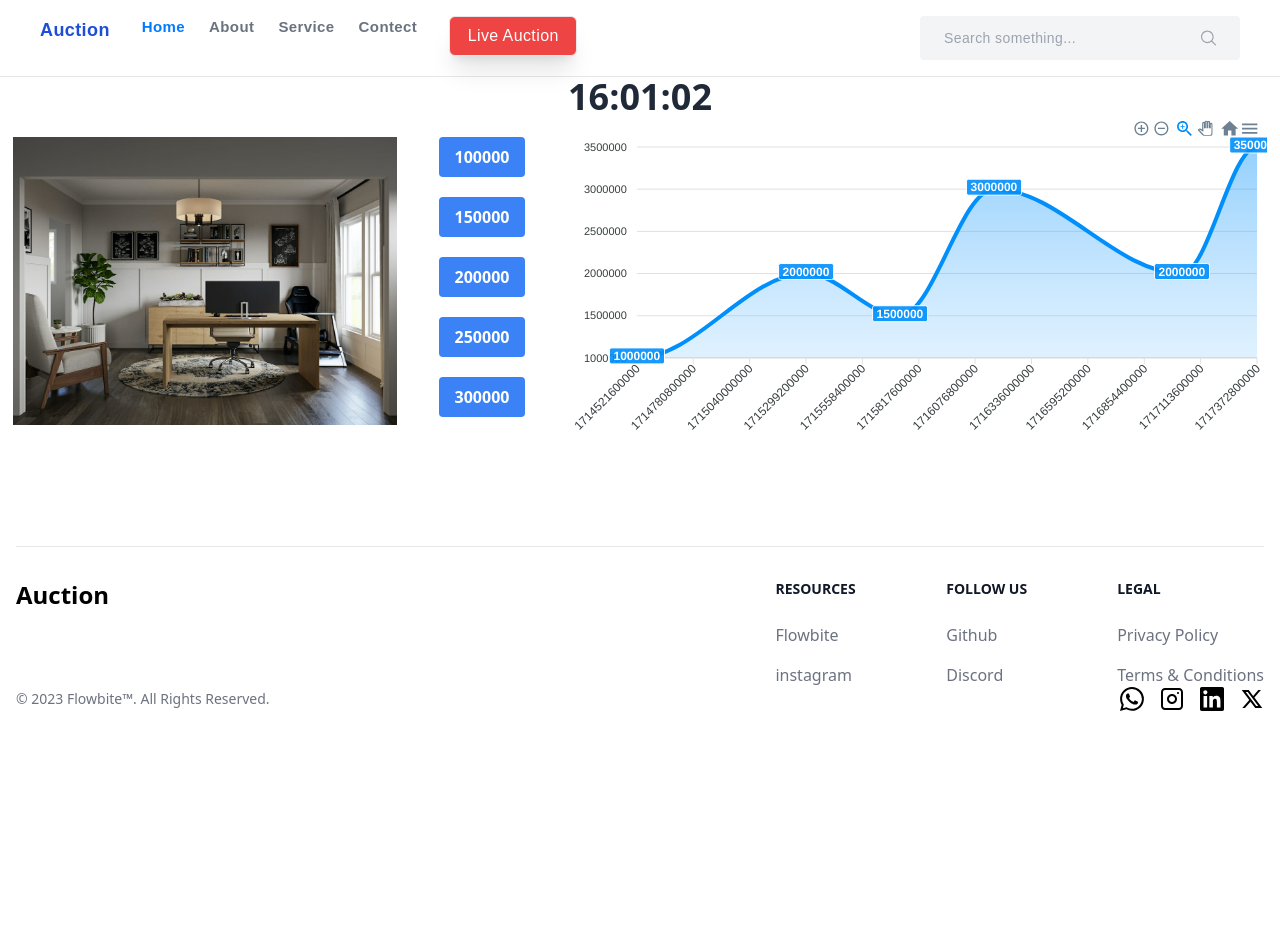
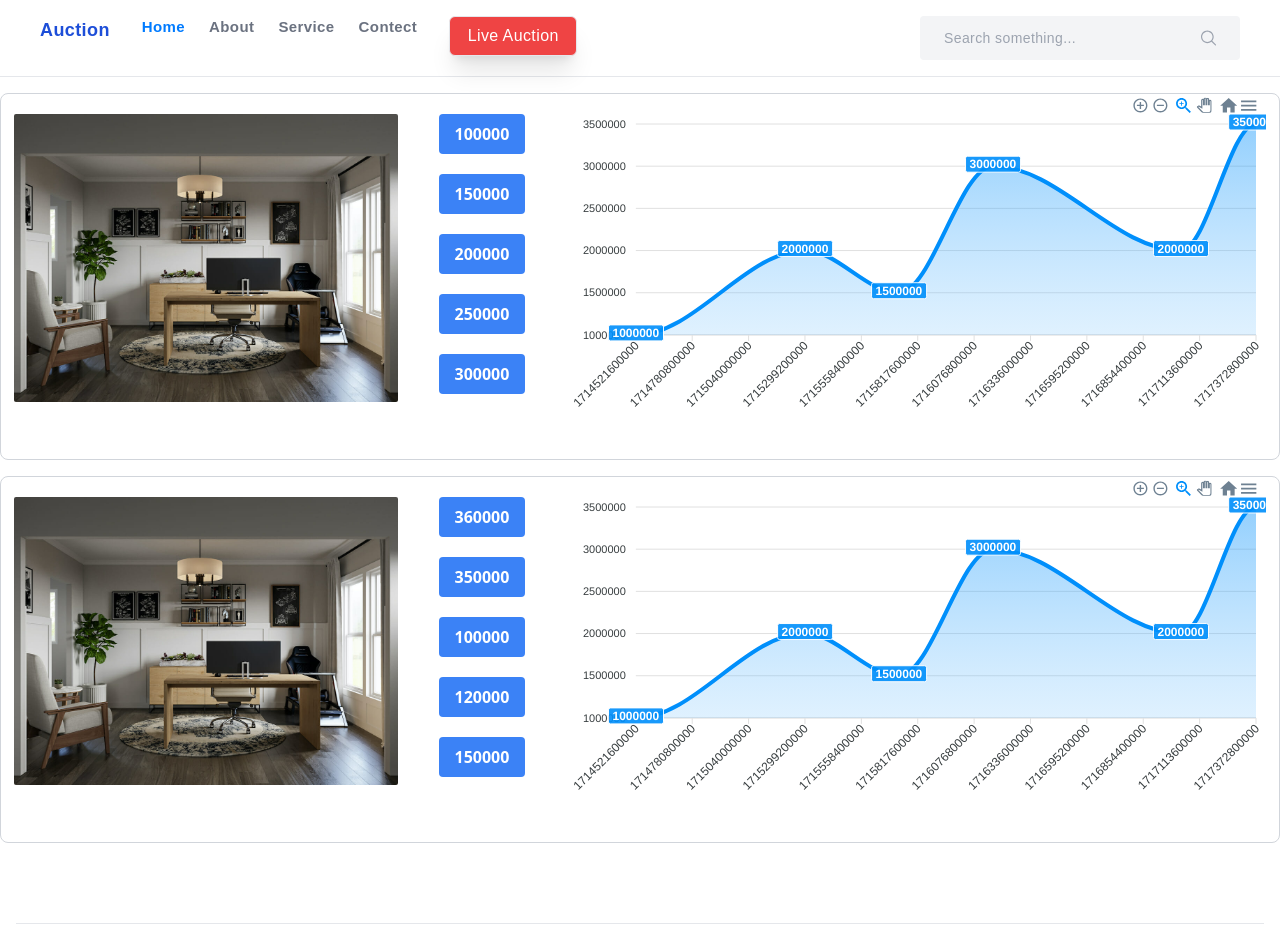
Before and after one commit to iamjuu/auction-app-using-react, a React (Vite) app: page /live in a window 1280 px wide. Shown: the top 952 px of the page. Before the commit the page ends 800 px from the top, so only its background shows below. Built offline with nearby package versions, Linux system fonts and the light colour scheme.

Commit message:
working on agent side

```diff
--- a/src/pages/user/live.jsx
+++ b/src/pages/user/live.jsx
@@ -1,30 +1,49 @@
 import React from "react";
 import Graph from "../user/Graph";
-import Clock from "../user/clock";
+// import Clock from "../user/clock";
 import PriceButton from "../../components/Home/PriceButton";
-import Bg1 from "../../assets/deatail/b4.jpeg"
+import Bg1 from "../../assets/deatail/b4.jpeg";
 
 const live = () => {
   return (
     <>
-      <Clock />
+<div className=" mb-4 mt-4 border border-gray-300 rounded-lg">
+
         <div className="  md:flex md:justify-around gap-4 ">
           <div className="w-96 h-80 mt-5  rounded-lg">
-          <img src={Bg1} alt="" />
+            <img  className=" transition duration-700 ease-in-out hover:scale-110  rounded-sm " src={Bg1} alt="" />
           </div>
-        {/* btn  */}
           <div className="flex  gap-5 mt-5 flex-col">
-
             <PriceButton value={100000} />
             <PriceButton value={150000} />
             <PriceButton value={200000} />
             <PriceButton value={250000} />
-      <PriceButton value={300000}  />
+            <PriceButton value={300000} />
+          </div>
+          <Graph />
+        </div>
+      </div>
+
+      {/* repeat   */}
+
+      <div className=" mb-4 mt-4 border border-gray-300 rounded-lg">
+
+<div className="  md:flex md:justify-around gap-4 ">
+  <div className="w-96 h-80 mt-5  rounded-lg">
+    <img  className=" transition duration-700 ease-in-out hover:scale-110  rounded-sm " src={Bg1} alt="" />
+  </div>
+  <div className="flex  gap-5 mt-5 flex-col">
+    <PriceButton value={360000} />
+    <PriceButton value={350000} />
+    <PriceButton value={100000} />
+    <PriceButton value={120000} />
+    <PriceButton value={150000} />
+  </div>
+  <Graph />
+</div>
 </div>
 
 
-        <Graph />
-      </div>
     </>
   );
 };
```
Lines whose indentation alone changed are shown as unchanged.
